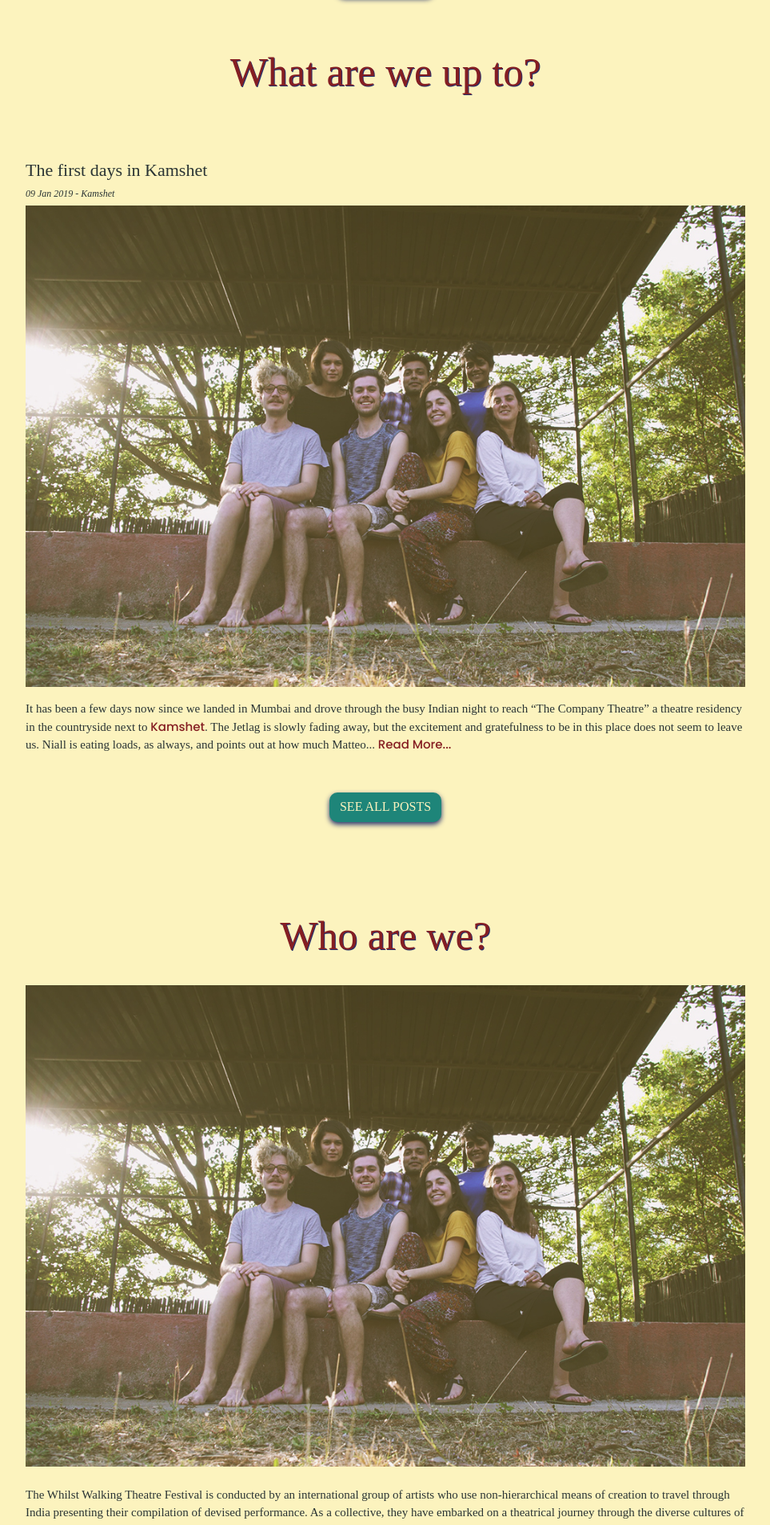
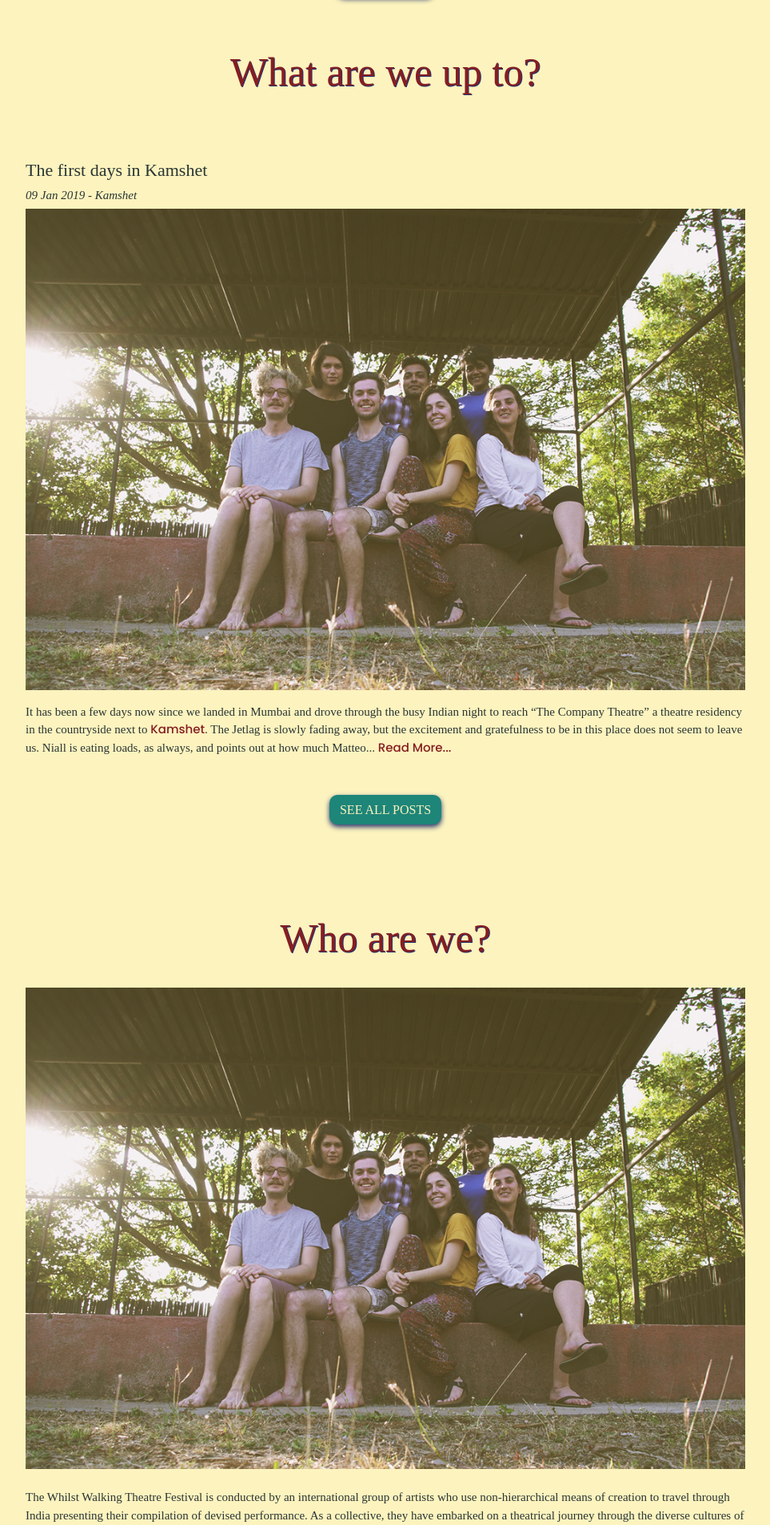
Before and after one commit to matteocarpi/wwtf, a Jekyll site: the page built from index.md, in a window 1280 px wide. Shown: the part 609-2516 px from the top of the page at 80% size, without its empty margins (158-1121 px from the left). Built offline with Jekyll 4.4.1, drawn with Linux system fonts in a browser that asks for light colours; nearby versions of some CDN libraries.

Commit message:
adjusting heading size

```diff
--- a/_sass/universal.scss
+++ b/_sass/universal.scss
@@ -7,6 +7,7 @@ $aqua: #1e8579;
 $default: 'Poppins', Helvetica, sans-serif;
 
 * {
+  transition: 1s ease-in;
   font-family: Poppins;
 }
 body {
@@ -43,7 +44,7 @@ h2 {
 }
 h3 {
   font-family: Poppins-Light;
-  font-size: 12px;
+  font-size: 15px;
   color: $grey;
   font-weight: 400;
   font-style: italic;
```
